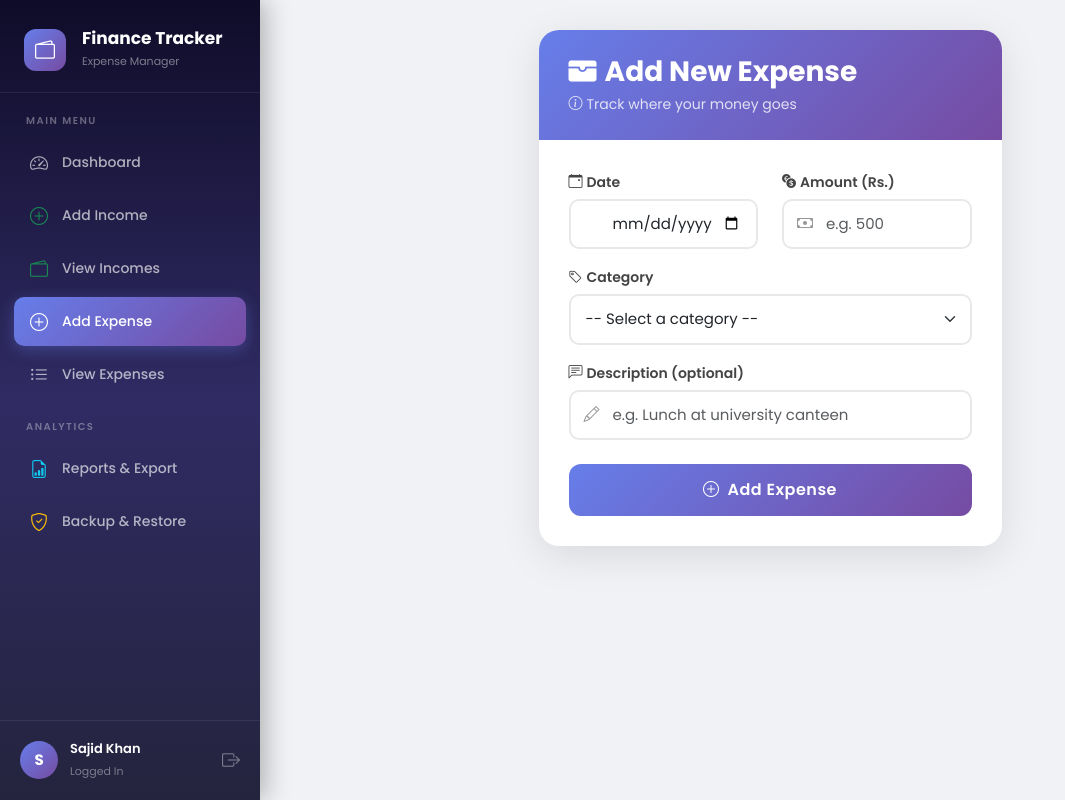
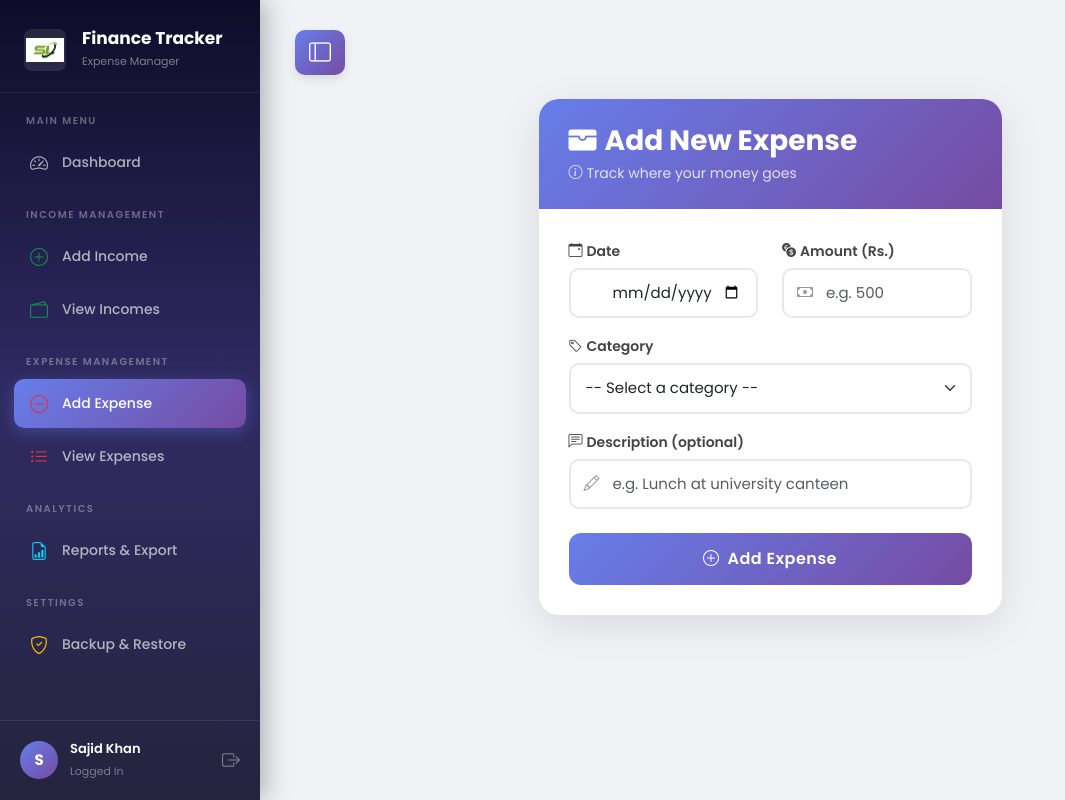
Before and after one commit to sajidkhan190/FinanceTrackerWithPrediction, a Flask app: page /add in a window 1280 px wide. Shown: the whole page, without its empty margins (0-1065 px from the left). Run offline with Flask 3, Linux system fonts and the light colour scheme; a user stored in the database is signed in.

Commit message:
Left Navbar UI improved

```diff
--- a/templates/base.html
+++ b/templates/base.html
@@ -9,7 +9,7 @@
     <link href="https://fonts.googleapis.com/css2?family=Poppins:wght@300;400;500;600;700&display=swap" rel="stylesheet">
     <style>
         * { font-family: 'Poppins', sans-serif; }
-        body { background-color: #f0f2f5; margin: 0; }
+        body { background-color: #f0f2f5; margin: 0; overflow-x: hidden; }
         .card { border: none; border-radius: 14px; box-shadow: 0 4px 15px rgba(0,0,0,0.06); }
 
         /* ===== SIDEBAR ===== */
@@ -31,16 +31,13 @@
             padding: 28px 24px 20px;
             border-bottom: 1px solid rgba(255,255,255,0.08);
         }
-        .sidebar-brand .logo-icon {
+        .sidebar-brand img.app-logo {
             width: 42px;
             height: 42px;
-            background: linear-gradient(135deg, #667eea, #764ba2);
-            border-radius: 12px;
-            display: flex;
-            align-items: center;
-            justify-content: center;
-            font-size: 20px;
-            color: white;
+            object-fit: contain;
+            border-radius: 8px;
+            background: rgba(255, 255, 255, 0.1); /* Halka sa background agar logo transparent ho */
+            padding: 2px;
         }
         .sidebar-brand h5 {
             color: #fff;
@@ -152,6 +149,38 @@
             transition: margin-left 0.3s ease;
         }
 
+        /* Desktop Collapse Feature */
+        .desktop-toggle-btn {
+            display: none;
+            background: linear-gradient(135deg, #667eea, #764ba2);
+            border: none;
+            color: white;
+            font-size: 22px;
+            padding: 6px 14px;
+            border-radius: 10px;
+            cursor: pointer;
+            box-shadow: 0 4px 10px rgba(0,0,0,0.1);
+            transition: all 0.3s ease;
+        }
+        .desktop-toggle-btn:hover {
+            transform: translateY(-2px);
+            box-shadow: 0 6px 15px rgba(102,126,234,0.3);
+        }
+
+        @media (min-width: 992px) {
+            .desktop-toggle-btn {
+                display: inline-flex;
+                align-items: center;
+                justify-content: center;
+            }
+            .sidebar.collapsed {
+                transform: translateX(-100%);
+            }
+            .main-content.expanded {
+                margin-left: 0;
+            }
+        }
+
         /* ===== MOBILE TOGGLE ===== */
         .sidebar-toggle {
             display: none;
@@ -207,22 +236,16 @@
 </head>
 <body>
     {% if session.get('user_id') %}
-    <!-- Mobile Toggle Button -->
     <button class="sidebar-toggle" id="sidebarToggle">
         <i class="bi bi-list"></i>
     </button>
 
-    <!-- Mobile Overlay -->
     <div class="sidebar-overlay" id="sidebarOverlay"></div>
 
-    <!-- Sidebar -->
     <aside class="sidebar" id="sidebar">
-        <!-- Brand -->
         <div class="sidebar-brand">
             <div class="d-flex align-items-center gap-3">
-                <div class="logo-icon">
-                    <i class="bi bi-wallet2"></i>
-                </div>
+                <img src="{{ url_for('static', filename='images/logo.png') }}" class="app-logo" alt="Logo">
                 <div>
                     <h5>Finance Tracker</h5>
                     <small>Expense Manager</small>
@@ -230,7 +253,6 @@
             </div>
         </div>
 
-        <!-- Navigation -->
         <nav class="sidebar-nav">
             <div class="sidebar-label">Main Menu</div>
             <a href="/dashboard" class="sidebar-link {% if request.path == '/dashboard' %}active{% endif %}">
@@ -238,6 +260,7 @@
                 <span>Dashboard</span>
             </a>
 
+            <div class="sidebar-label">Income Management</div>
             <a href="/add_income" class="sidebar-link {% if request.path == '/add_income' %}active{% endif %}">
                 <i class="bi bi-plus-circle text-success"></i>
                 <span>Add Income</span>
@@ -247,12 +270,13 @@
                 <span>View Incomes</span>
             </a>
 
+            <div class="sidebar-label">Expense Management</div>
             <a href="/add" class="sidebar-link {% if request.path == '/add' %}active{% endif %}">
-                <i class="bi bi-plus-circle"></i>
+                <i class="bi bi-dash-circle text-danger"></i>
                 <span>Add Expense</span>
             </a>
             <a href="/expenses" class="sidebar-link {% if request.path == '/expenses' %}active{% endif %}">
-                <i class="bi bi-list-ul"></i>
+                <i class="bi bi-list-ul text-danger"></i>
                 <span>View Expenses</span>
             </a>
 
@@ -262,14 +286,13 @@
                 <span>Reports & Export</span>
             </a>
 
+            <div class="sidebar-label">Settings</div>
             <a href="/backup" class="sidebar-link {% if request.path == '/backup' %}active{% endif %}">
                 <i class="bi bi-shield-check text-warning"></i>
                 <span>Backup & Restore</span>
             </a>
-
         </nav>
 
-        <!-- User Section -->
         <div class="sidebar-user">
             <div class="avatar">{{ session.get('user_name', 'U')[0]|upper }}</div>
             <div class="user-info">
@@ -282,8 +305,13 @@
         </div>
     </aside>
 
-    <!-- Main Content -->
     <div class="main-content">
+        <div class="d-flex justify-content-start mb-4">
+            <button class="desktop-toggle-btn" id="desktopToggle" title="Toggle Sidebar">
+                <i class="bi bi-layout-sidebar"></i>
+            </button>
+        </div>
+
         {% with messages = get_flashed_messages(with_categories=true) %}
         {% if messages %}
             {% for category, message in messages %}
@@ -292,7 +320,7 @@
                     {% elif category == 'success' %} alert-success
                     {% elif category == 'info' %} alert-info
                     {% else %} alert-secondary
-                    {% endif %} alert-dismissible fade show" role="alert" style="border-radius:10px;">
+                    {% endif %} alert-dismissible fade show shadow-sm" role="alert" style="border-radius:10px;">
                     {{ message }}
                     <button type="button" class="btn-close" data-bs-dismiss="alert"></button>
                 </div>
@@ -304,22 +332,33 @@
     </div>
 
     {% else %}
-    <!-- Non-logged-in pages (login/register) rendered by their own templates -->
     {% endif %}
 
     <script src="https://cdn.jsdelivr.net/npm/bootstrap@5.3.2/dist/js/bootstrap.bundle.min.js"></script>
     <script>
-        // Sidebar toggle for mobile
-        const toggle = document.getElementById('sidebarToggle');
+        // Sidebar toggle for Mobile
+        const toggleMobile = document.getElementById('sidebarToggle');
+        const overlay = document.getElementById('sidebarOverlay');
         const sidebar = document.getElementById('sidebar');
-        const overlay = document.getElementById('sidebarOverlay');
 
-        if (toggle) {
-            toggle.addEventListener('click', function () {
+        // Sidebar toggle for Desktop
+        const toggleDesktop = document.getElementById('desktopToggle');
+        const mainContent = document.querySelector('.main-content');
+
+        if (toggleMobile) {
+            toggleMobile.addEventListener('click', function () {
                 sidebar.classList.toggle('show');
                 overlay.classList.toggle('show');
             });
         }
+
+        if (toggleDesktop) {
+            toggleDesktop.addEventListener('click', function () {
+                sidebar.classList.toggle('collapsed');
+                mainContent.classList.toggle('expanded');
+            });
+        }
+
         if (overlay) {
             overlay.addEventListener('click', function () {
                 sidebar.classList.remove('show');
```
Also changed, not shown: finance.db.
